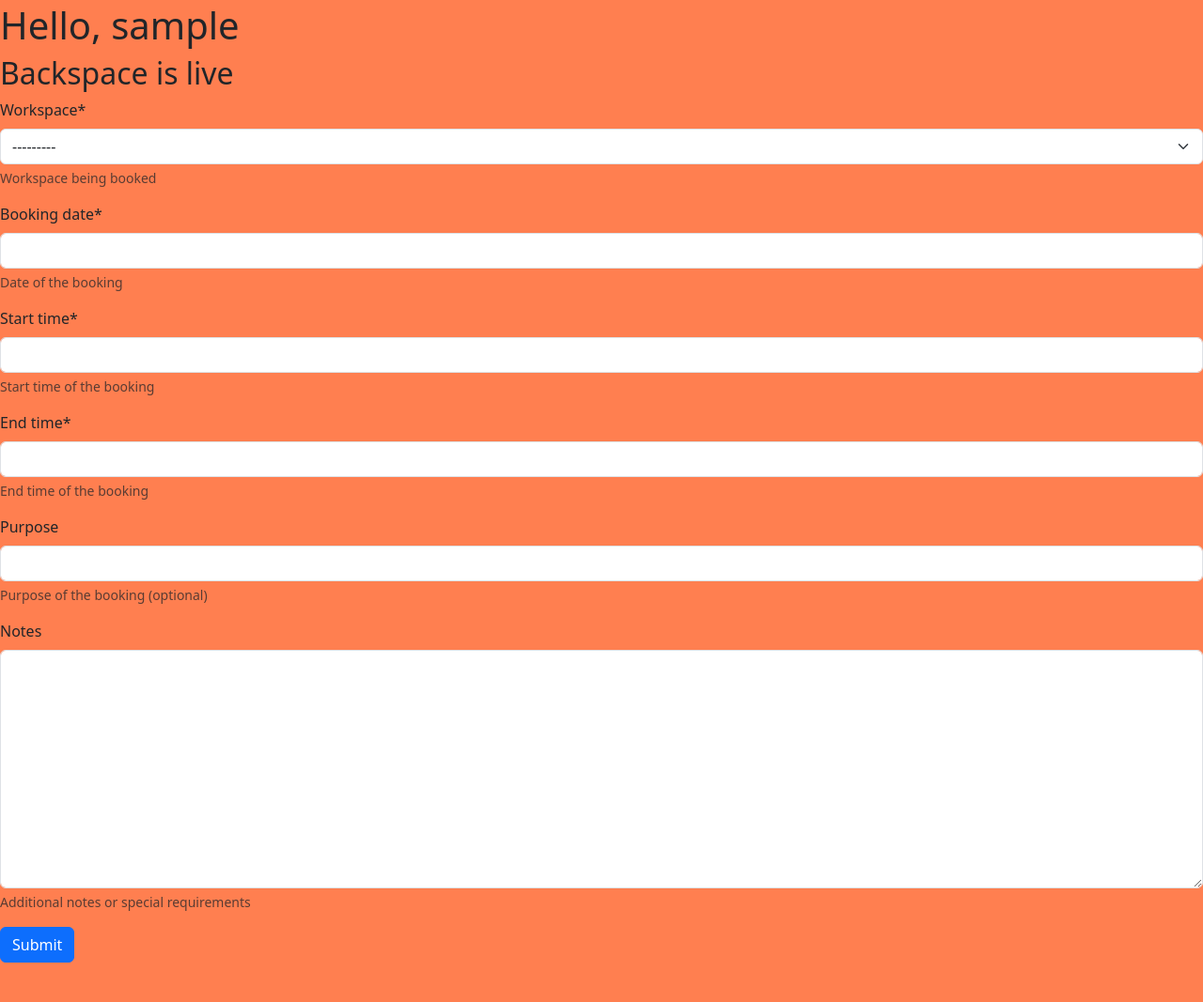
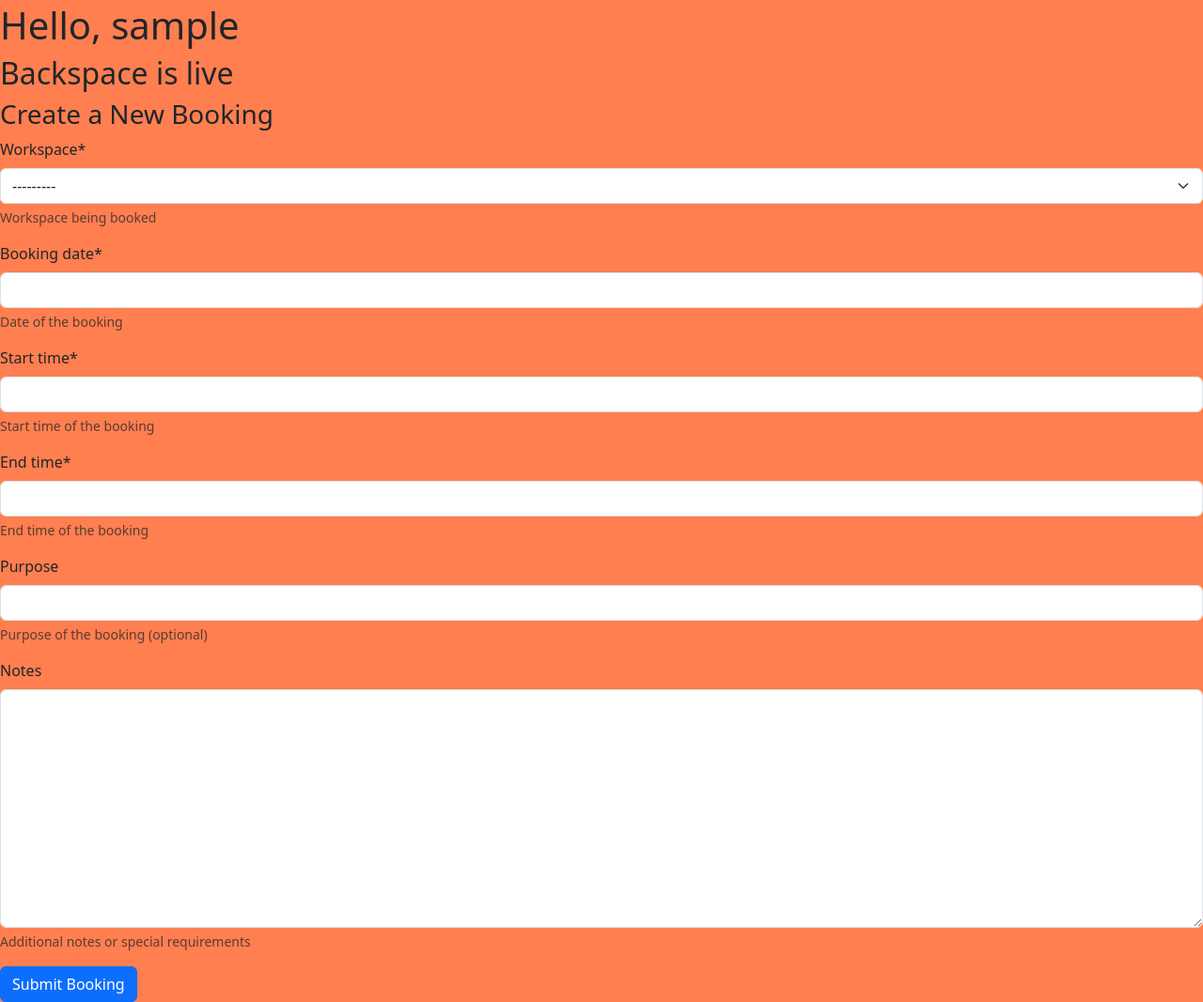
Before and after one commit to sthDINESH/backspace, a Django app: page / in a window 1280 px wide. Shown: the part 55-1122 px from the top of the page at 94% size. Before the commit the page ends 1080 px from the top, so only its background shows below. Run offline with Django 5.2, Linux system fonts and the light colour scheme; a user stored in the database is signed in; tables that the repository leaves empty hold one stand-in row (values such as "Sample post"); some libraries are stand-ins or nearby versions.

Commit message:
Implement booking creation functionality and update home template

```diff
--- a/booking/templates/booking/home.html
+++ b/booking/templates/booking/home.html
@@ -8,12 +8,18 @@
 {% if user.is_authenticated %}
 <section>
 <h1>Hello, {{ user.username }}</h1>
+<h2>Backspace is live</h2>
+<h3>Create a New Booking</h3>
+<form id="booking-form" method="post">
+{% csrf_token %}
+{% crispy booking_form %}
+<button type="submit" class="btn btn-primary">Submit Booking</button>
+</form>
+</section>
+{% else %}
+<section>
+<h2>Backspace is live</h2>
+<p>Please <a href="{% url 'account_login' %}">login</a> to make a booking.</p>
+</section>
 {% endif %}
-<h2>Backspace is live</h2>
-<form action="">
-{% crispy booking_form %}
-<button type="submit" class="btn btn-primary">Submit</button>
-</form>
-
-</section>
 {% endblock main_content %}
--- a/booking/urls.py
+++ b/booking/urls.py
@@ -3,6 +3,7 @@
 
 urlpatterns = [
     path('workspaces/', views.workspace_list, name='workspace_list'),
+    path('booking/create/', views.create_booking, name='create_booking'),
     path('booking/<int:booking_id>/update', views.update_booking, name='update_booking'),
     path('', views.home, name='home'),
 ]
--- a/booking/views.py
+++ b/booking/views.py
@@ -24,6 +24,53 @@
 
 # debugging line to check if workspaces are being fetched correctly
 # print(WorkSpace.objects.all())
+
+
+@login_required
+def create_booking(request):
+    """
+    Create a new booking related to :model:`Booking`
+    Supports AJAX POST requests
+    Return JSON response
+    """
+    if request.method == "POST":
+        try:
+            booking_form = BookingForm(data=request.POST)
+
+            if booking_form.is_valid():
+                booking = booking_form.save(commit=False)
+                booking.user = request.user
+                booking.status = "confirmed"
+                booking.save()
+                return JsonResponse({
+                    'success': True,
+                    'message': 'Booking created successfully.'
+                })
+            else:
+                return JsonResponse(
+                    {
+                        'success': False,
+                        'message': 'Errors in submitted booking form',
+                        'errors': booking_form.errors
+                    },
+                    status=400
+                )
+        except Exception as e:
+            return JsonResponse(
+                {
+                    'success': False,
+                    'message': f'Error: {str(e)}'
+                },
+                status=500
+            )
+    else:
+        return JsonResponse(
+            {
+                'success': False,
+                'message': 'Unsupported request method.'
+            },
+            status=405
+        )
 
 
 @login_required
--- a/static/js/script.js
+++ b/static/js/script.js
@@ -1,3 +1,2 @@
 document.addEventListener("DOMContentLoaded", function () {
     console.log("Hello from JS");
-});
```
